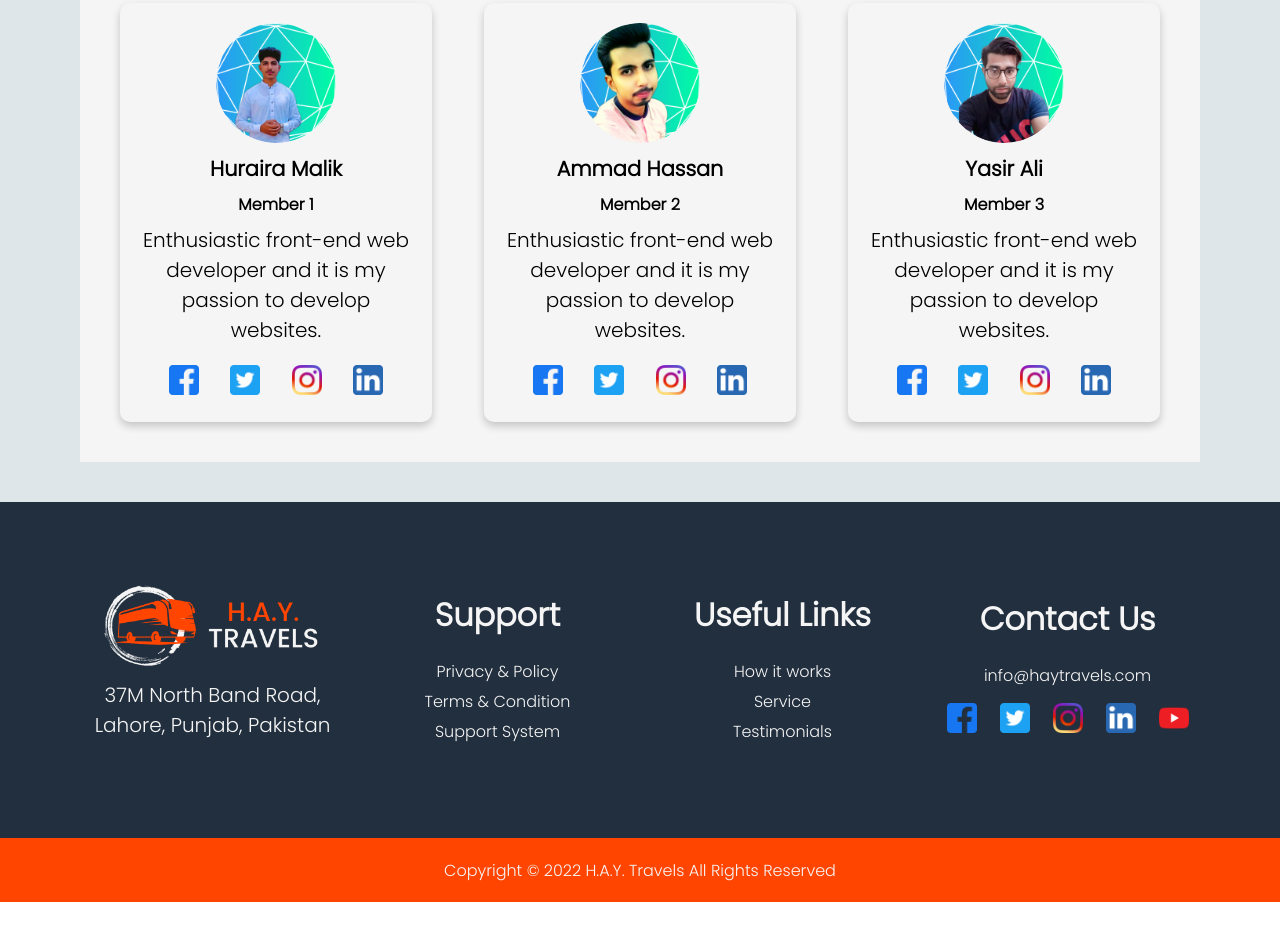
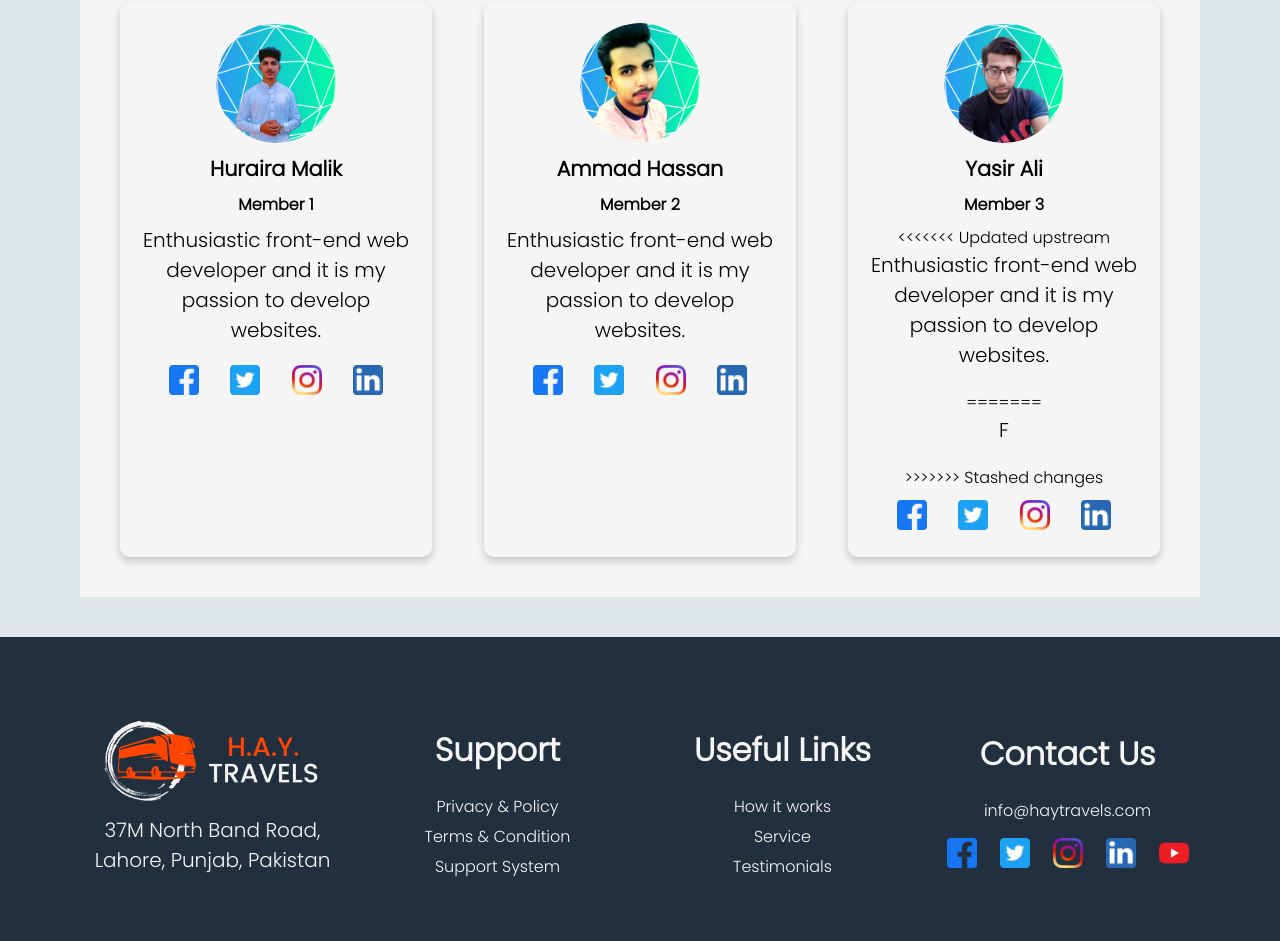
Before and after one commit to m-ammadhassan/Bus-Travelling, a plain HTML site: page about.html in a window 1280 px wide. Shown: the part 1011-1952 px from the top of the page. Before the commit the page ends 1913 px from the top, so only its background shows below. Drawn offline with Linux system fonts and the light colour scheme.

Commit message:
Update about.html

```diff
--- a/about.html
+++ b/about.html
@@ -97,7 +97,11 @@
                         <div class="card-content">
                             <h3 class="heading-three">Yasir Ali</h3>
                             <h5>Member 3</h5>
+<<<<<<< Updated upstream
                             <p class="paragraph">Enthusiastic front-end web developer and it is my passion to develop websites.</p>
+=======
+                            <p class="paragraph">F</p>
+>>>>>>> Stashed changes
                             <div class="flex social-icons">
                                 <a href="https://www.facebook.com/yasir.ali123/" target="_blank"><img src="icons/facebook.png" alt="Facebook Logo"></a>
                                 <a href="https://twitter.com/home" target="_blank"><img src="icons/twitter.png" alt="Twitter Logo"></a>
```
